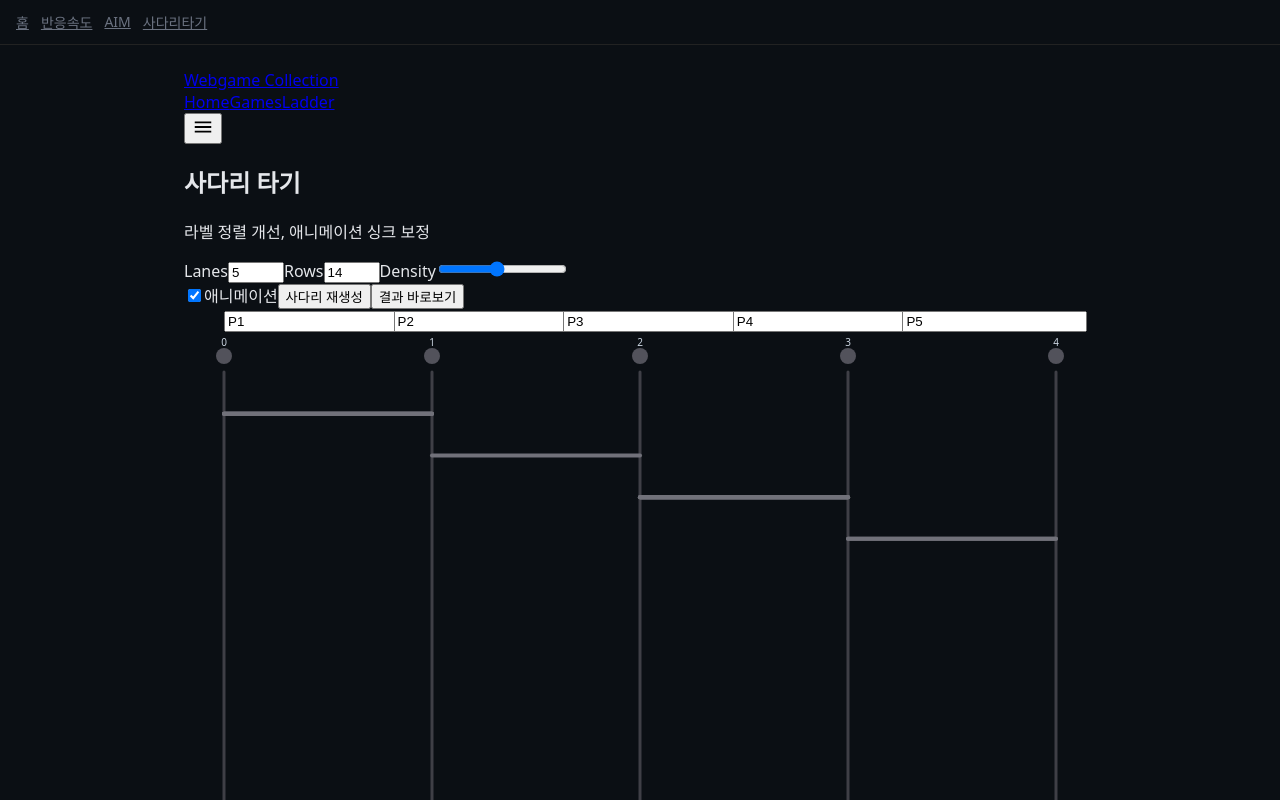
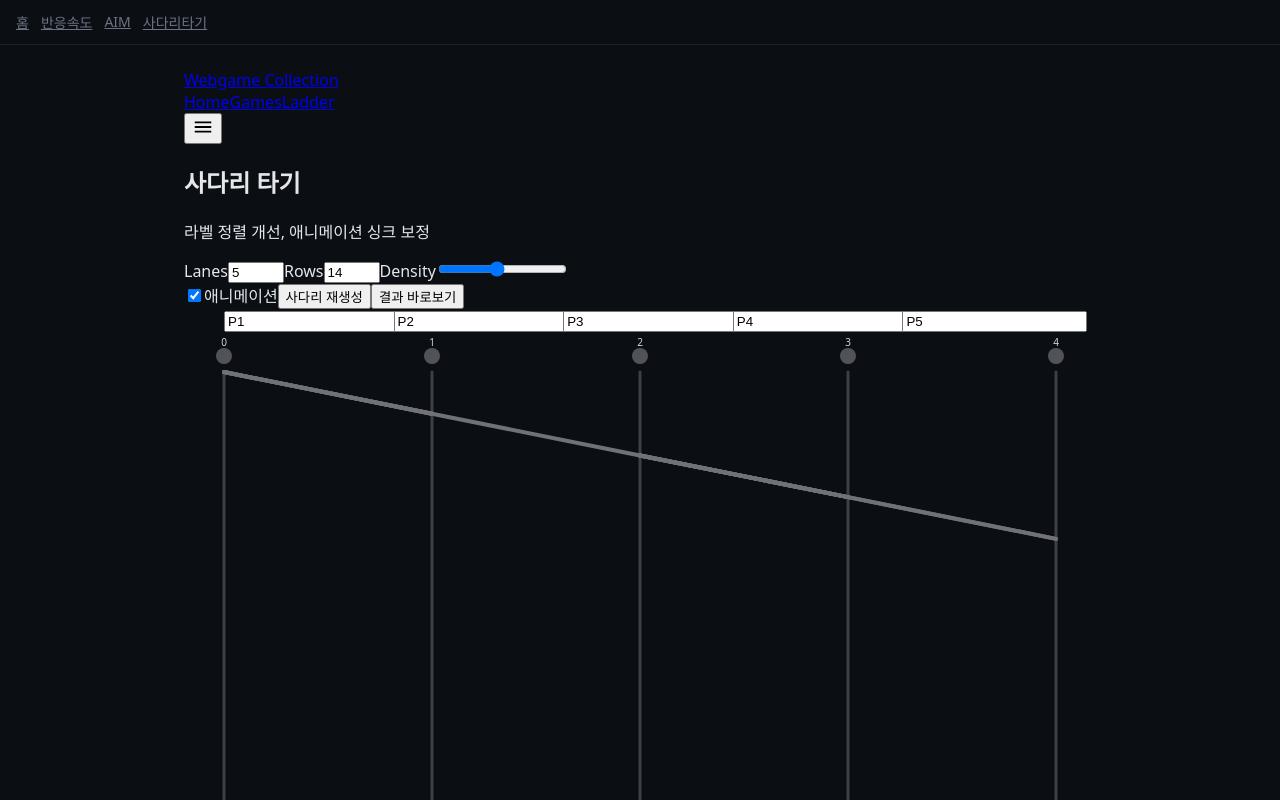
Before and after one commit to rudtn668/webgame-collection, a Next.js app: page /games/ladder in a window 1280 px wide. Shown: the top 800 px of the page. Built offline with nearby package versions, Linux system fonts and the light colour scheme.

Commit message:
Update page.tsx

```diff
--- a/app/games/ladder/page.tsx
+++ b/app/games/ladder/page.tsx
@@ -423,7 +423,7 @@ export default function Page() {
                 key={`h-${idx}`}
                 x1={margin + r.col * colGap}
                 x2={margin + (r.col + 1) * colGap}
-                y1={margin + (r.col + 1)* rowGap}
+                y1={margin + (r.col )* rowGap}
                 y2={margin + (r.col + 1) * rowGap}
                 stroke="#71717a"
                 strokeWidth={4}
```
